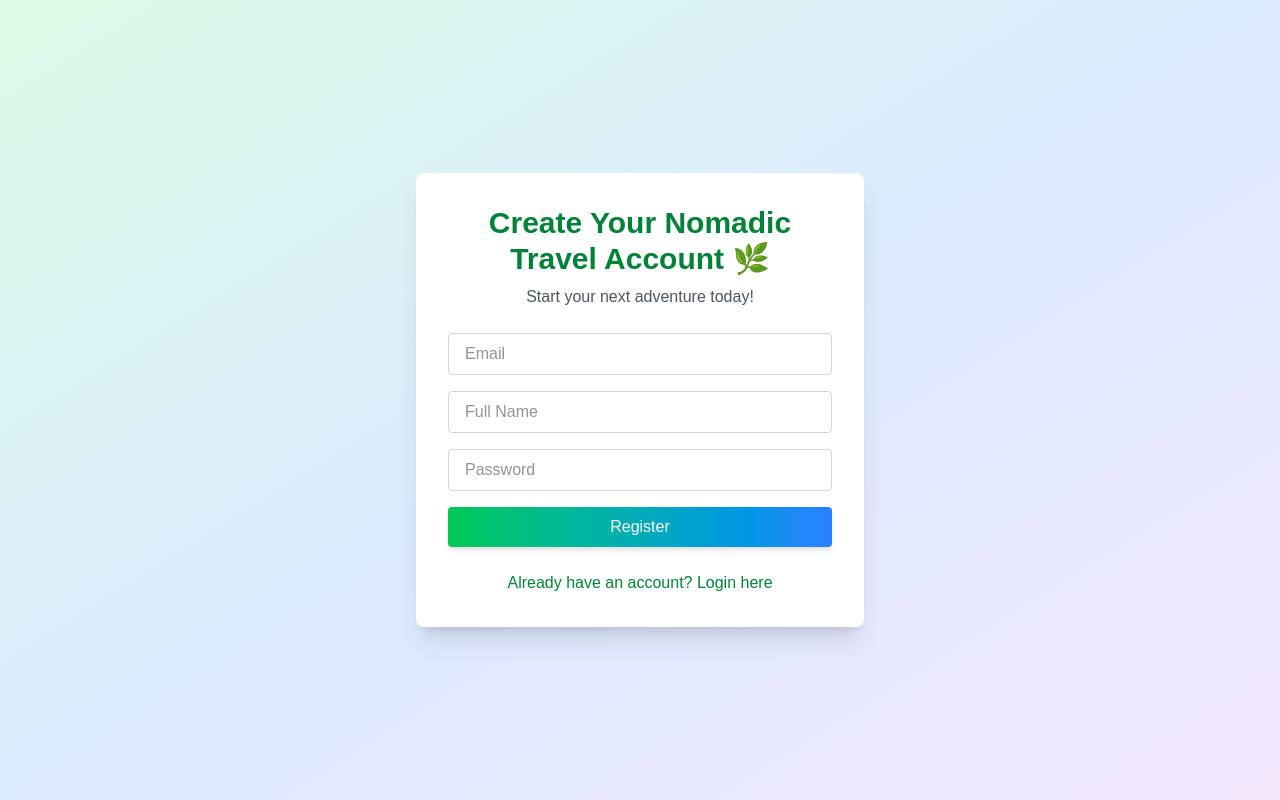
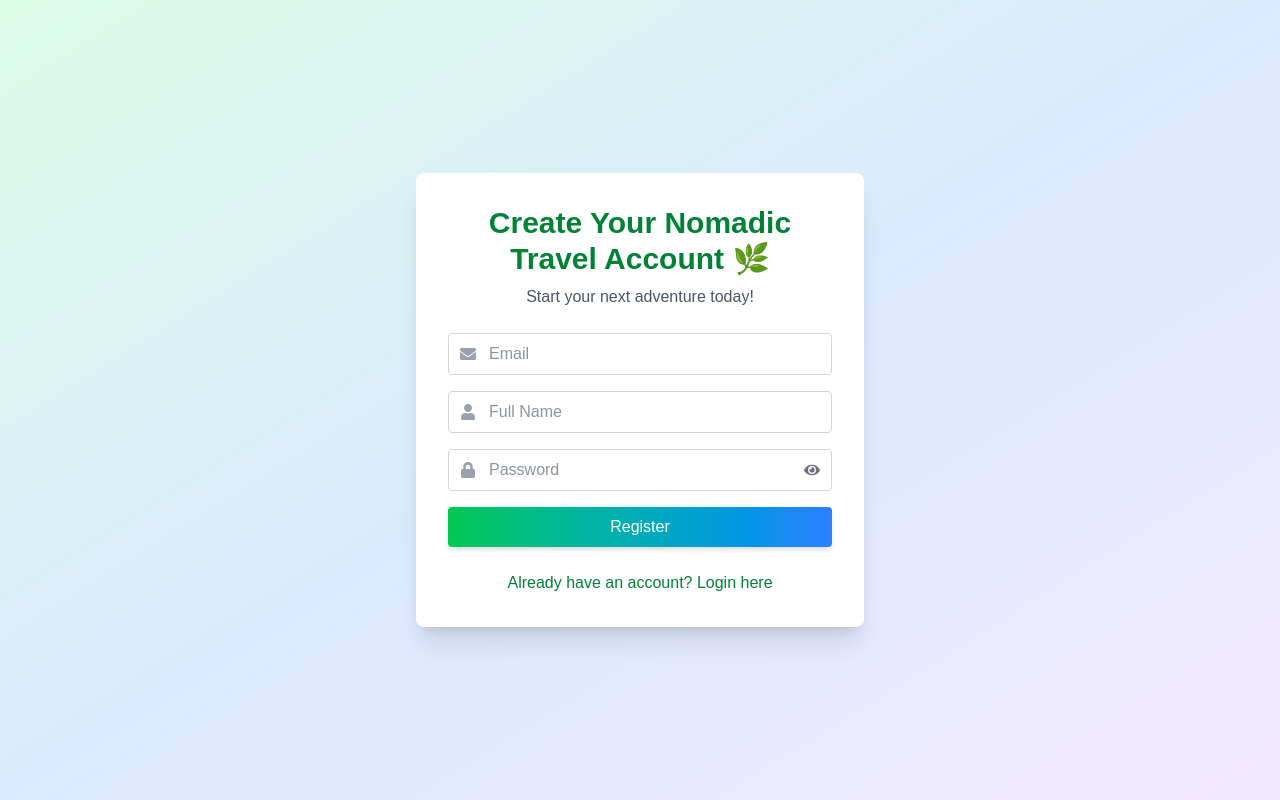
Before and after one commit to HaseebAli3/Signup-Login-reset-password-in-Next.js, a Next.js app: page /register in a window 1280 px wide. Built offline with nearby package versions, Linux system fonts and the light colour scheme.

Commit message:
Updated frontend: by adding icons in input fields

```diff
--- a/package.json
+++ b/package.json
@@ -10,9 +10,11 @@
   },
   "dependencies": {
     "axios": "^1.10.0",
+    "js-cookie": "^3.0.5",
     "next": "15.3.4",
     "react": "^19.0.0",
-    "react-dom": "^19.0.0"
+    "react-dom": "^19.0.0",
+    "react-icons": "^5.5.0"
   },
   "devDependencies": {
     "@eslint/eslintrc": "^3",
--- a/src/pages/login.js
+++ b/src/pages/login.js
@@ -2,10 +2,13 @@
 import { useState } from 'react';
 import axios from 'axios';
 import Link from 'next/link';
+import Cookies from 'js-cookie';
+import { FaEnvelope, FaLock, FaEye, FaEyeSlash } from 'react-icons/fa';  // ✅ Import icons
 
 export default function Login() {
   const [email, setEmail] = useState('');
   const [password, setPassword] = useState('');
+  const [showPassword, setShowPassword] = useState(false);
   const [message, setMessage] = useState('');
   const [loading, setLoading] = useState(false);
 
@@ -20,18 +23,20 @@ export default function Login() {
         password,
       });
 
-      localStorage.setItem('accessToken', response.data.access);
-      localStorage.setItem('refreshToken', response.data.refresh);
+      const { access, refresh } = response.data;
+
+      // ✅ Save tokens in cookies for 7 days
+      Cookies.set('accessToken', access, { expires: 7 });
+      Cookies.set('refreshToken', refresh, { expires: 7 });
 
       setMessage('✅ Login successful! Redirecting...');
-      // Optional: Redirect user after successful login (if needed)
+      // Optional Redirect
       // window.location.href = '/dashboard';
 
     } catch (error) {
       console.error('Login error:', error);
 
       if (error.response && error.response.data) {
-        // Show user-friendly error from API
         const errorDetail =
           error.response.data.detail || 'Invalid email or password. Please try again.';
         setMessage(`❌ ${errorDetail}`);
@@ -52,23 +57,39 @@ export default function Login() {
         <p className="text-center text-gray-600 mb-6">Plan your next adventure with us!</p>
 
         <form onSubmit={handleLogin} className="space-y-4">
+          {/* Email with icon */}
+          <div className="relative">
             <input
               type="email"
               placeholder="Email"
-            className="w-full px-4 py-2 border border-gray-300 rounded text-gray-800 focus:outline-none focus:ring-2 focus:ring-green-400"
+              className="w-full px-4 py-2 pl-10 border border-gray-300 rounded text-gray-800 focus:outline-none focus:ring-2 focus:ring-green-400"
               value={email}
               onChange={(e) => setEmail(e.target.value)}
               required
             />
+            <FaEnvelope className="absolute left-3 top-1/2 transform -translate-y-1/2 text-gray-400" />
+          </div>
 
+          {/* Password with icon + eye toggle */}
+          <div className="relative">
             <input
-            type="password"
+              type={showPassword ? 'text' : 'password'}
               placeholder="Password"
-            className="w-full px-4 py-2 border border-gray-300 rounded text-gray-800 focus:outline-none focus:ring-2 focus:ring-green-400"
+              className="w-full px-4 py-2 pl-10 pr-10 border border-gray-300 rounded text-gray-800 focus:outline-none focus:ring-2 focus:ring-green-400"
               value={password}
               onChange={(e) => setPassword(e.target.value)}
               required
             />
+            <FaLock className="absolute left-3 top-1/2 transform -translate-y-1/2 text-gray-400" />
+
+            {/* Eye toggle */}
+            <span
+              onClick={() => setShowPassword(!showPassword)}
+              className="absolute right-3 top-1/2 transform -translate-y-1/2 text-gray-600 cursor-pointer"
+            >
+              {showPassword ? <FaEyeSlash /> : <FaEye />}
+            </span>
+          </div>
 
           <button
             type="submit"
@@ -95,7 +116,8 @@ export default function Login() {
 
         <div className="mt-6 text-center">
           <Link href="/register">
-            <button className="text-green-700 hover:underline"><p>Don&#39;t have an account? Register here</p>
+            <button className="text-green-700 hover:underline">
+              <p>Don&apos;t have an account? Register here</p>
             </button>
           </Link>
         </div>
--- a/src/pages/register.js
+++ b/src/pages/register.js
@@ -2,6 +2,7 @@
 import { useState } from 'react';
 import axios from 'axios';
 import Link from 'next/link';
+import { FaEnvelope, FaUser, FaLock, FaEye, FaEyeSlash } from 'react-icons/fa';
 
 export default function Register() {
   const [email, setEmail] = useState('');
@@ -9,6 +10,7 @@ export default function Register() {
   const [password, setPassword] = useState('');
   const [message, setMessage] = useState('');
   const [loading, setLoading] = useState(false);
+  const [showPassword, setShowPassword] = useState(false);  // ✅ New state for password visibility
 
   const handleSubmit = async (e) => {
     e.preventDefault();
@@ -32,15 +34,12 @@ export default function Register() {
       console.error('Registration Error:', error);
 
       if (error.response) {
-        // If API returned a response with error status code
         const errorData = error.response.data;
-
         if (errorData.detail) {
           setMessage(`❌ ${errorData.detail}`);
         } else if (typeof errorData === 'string') {
           setMessage(`❌ ${errorData}`);
         } else if (typeof errorData === 'object') {
-          // If backend sends field-wise errors like {email: ["Already exists"], password: ["Too short"]}
           const fieldErrors = Object.entries(errorData)
             .map(([field, msgs]) => `${field}: ${Array.isArray(msgs) ? msgs.join(', ') : msgs}`)
             .join(' | ');
@@ -48,15 +47,11 @@ export default function Register() {
         } else {
           setMessage('❌ Registration failed due to an unknown API error.');
         }
-
       } else if (error.request) {
-        // API server not responding
         setMessage('❌ Server is not responding. Please try again later.');
       } else {
-        // Unknown frontend error
         setMessage('❌ Something went wrong. Please check your internet connection and try again.');
       }
-
     } finally {
       setLoading(false);
     }
@@ -65,39 +60,58 @@ export default function Register() {
   return (
     <div className="min-h-screen flex items-center justify-center bg-gradient-to-br from-green-100 via-blue-100 to-purple-100 p-4">
       <div className="bg-white shadow-xl rounded-lg p-8 w-full max-w-md">
-        {/* Heading */}
         <h2 className="text-3xl font-bold text-center text-green-700 mb-2">Create Your Nomadic Travel Account 🌿</h2>
         <p className="text-center text-gray-600 mb-6">Start your next adventure today!</p>
 
-        {/* Registration Form */}
         <form onSubmit={handleSubmit} className="space-y-4">
+          {/* Email Field with Icon */}
+          <div className="relative">
             <input
               type="email"
               placeholder="Email"
-            className="w-full px-4 py-2 border border-gray-300 rounded text-gray-800 focus:outline-none focus:ring-2 focus:ring-green-400"
+              className="w-full px-4 py-2 pl-10 border border-gray-300 rounded text-gray-800 focus:outline-none focus:ring-2 focus:ring-green-400"
               value={email}
               onChange={(e) => setEmail(e.target.value)}
               required
             />
+            <FaEnvelope className="absolute left-3 top-1/2 transform -translate-y-1/2 text-gray-400" />
+          </div>
 
+          {/* Full Name Field with Icon */}
+          <div className="relative">
             <input
               type="text"
               placeholder="Full Name"
-            className="w-full px-4 py-2 border border-gray-300 rounded text-gray-800 focus:outline-none focus:ring-2 focus:ring-green-400"
+              className="w-full px-4 py-2 pl-10 border border-gray-300 rounded text-gray-800 focus:outline-none focus:ring-2 focus:ring-green-400"
               value={fullName}
               onChange={(e) => setFullName(e.target.value)}
               required
             />
+            <FaUser className="absolute left-3 top-1/2 transform -translate-y-1/2 text-gray-400" />
+          </div>
 
+          {/* Password Field with Icon + Eye */}
+          <div className="relative">
             <input
-            type="password"
+              type={showPassword ? 'text' : 'password'}
               placeholder="Password"
-            className="w-full px-4 py-2 border border-gray-300 rounded text-gray-800 focus:outline-none focus:ring-2 focus:ring-green-400"
+              className="w-full px-4 py-2 pl-10 pr-10 border border-gray-300 rounded text-gray-800 focus:outline-none focus:ring-2 focus:ring-green-400"
               value={password}
               onChange={(e) => setPassword(e.target.value)}
               required
             />
+            <FaLock className="absolute left-3 top-1/2 transform -translate-y-1/2 text-gray-400" />
 
+            {/* Toggle Show/Hide Password */}
+            <span
+              onClick={() => setShowPassword(!showPassword)}
+              className="absolute right-3 top-1/2 transform -translate-y-1/2 text-gray-500 cursor-pointer"
+            >
+              {showPassword ? <FaEyeSlash /> : <FaEye />}
+            </span>
+          </div>
+
+          {/* Submit Button */}
           <button
             type="submit"
             className={`w-full bg-gradient-to-r from-green-500 to-blue-500 hover:from-green-600 hover:to-blue-600 text-white py-2 rounded shadow-md transition duration-200 ${
@@ -109,7 +123,7 @@ export default function Register() {
           </button>
         </form>
 
-        {/* User Message */}
+        {/* Message Box */}
         {message && (
           <div
             className={`mt-4 p-3 text-center text-sm rounded ${
```
Also changed, not shown: 1 other file (tests, documents, lock files or other folders). Lines whose indentation alone changed are shown as unchanged.
